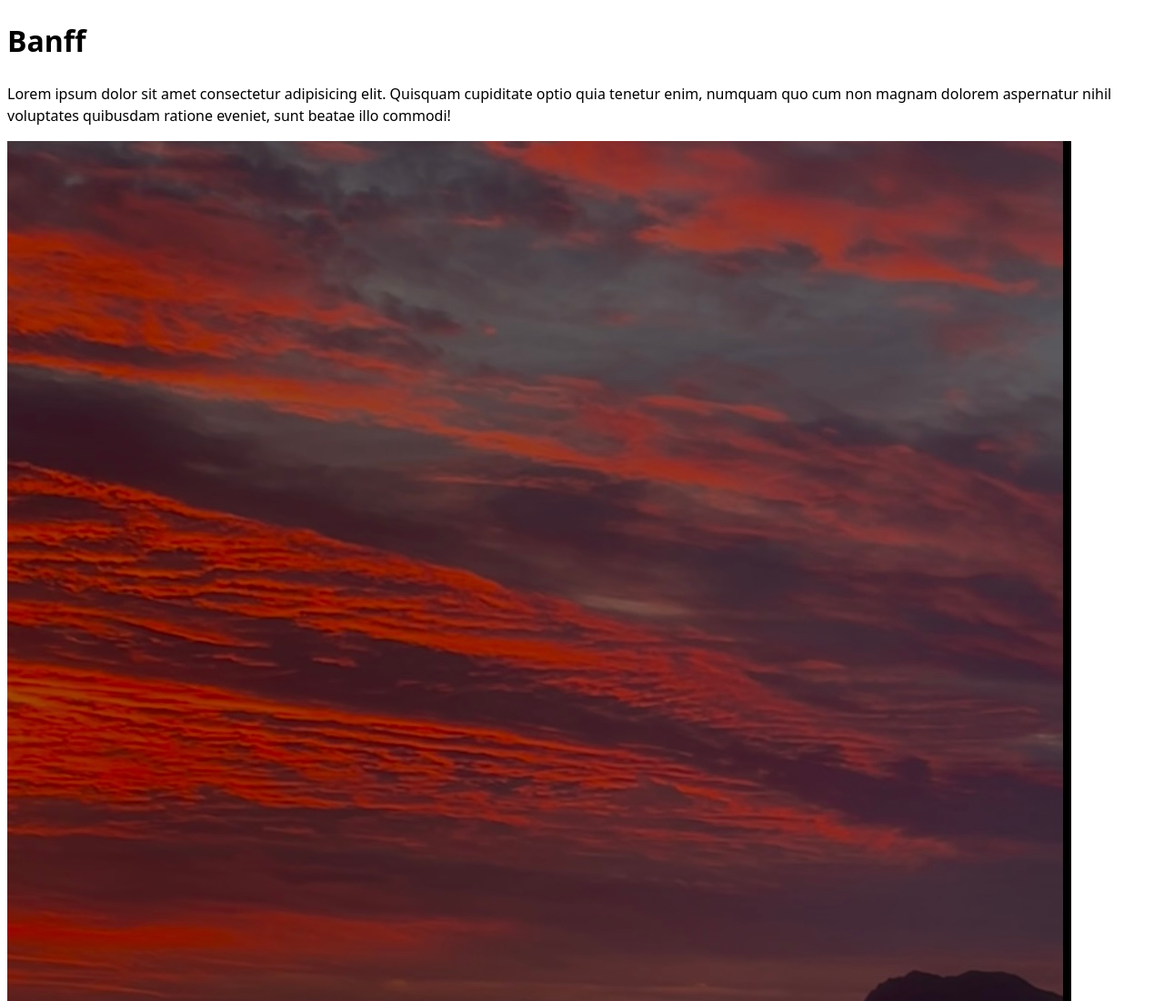
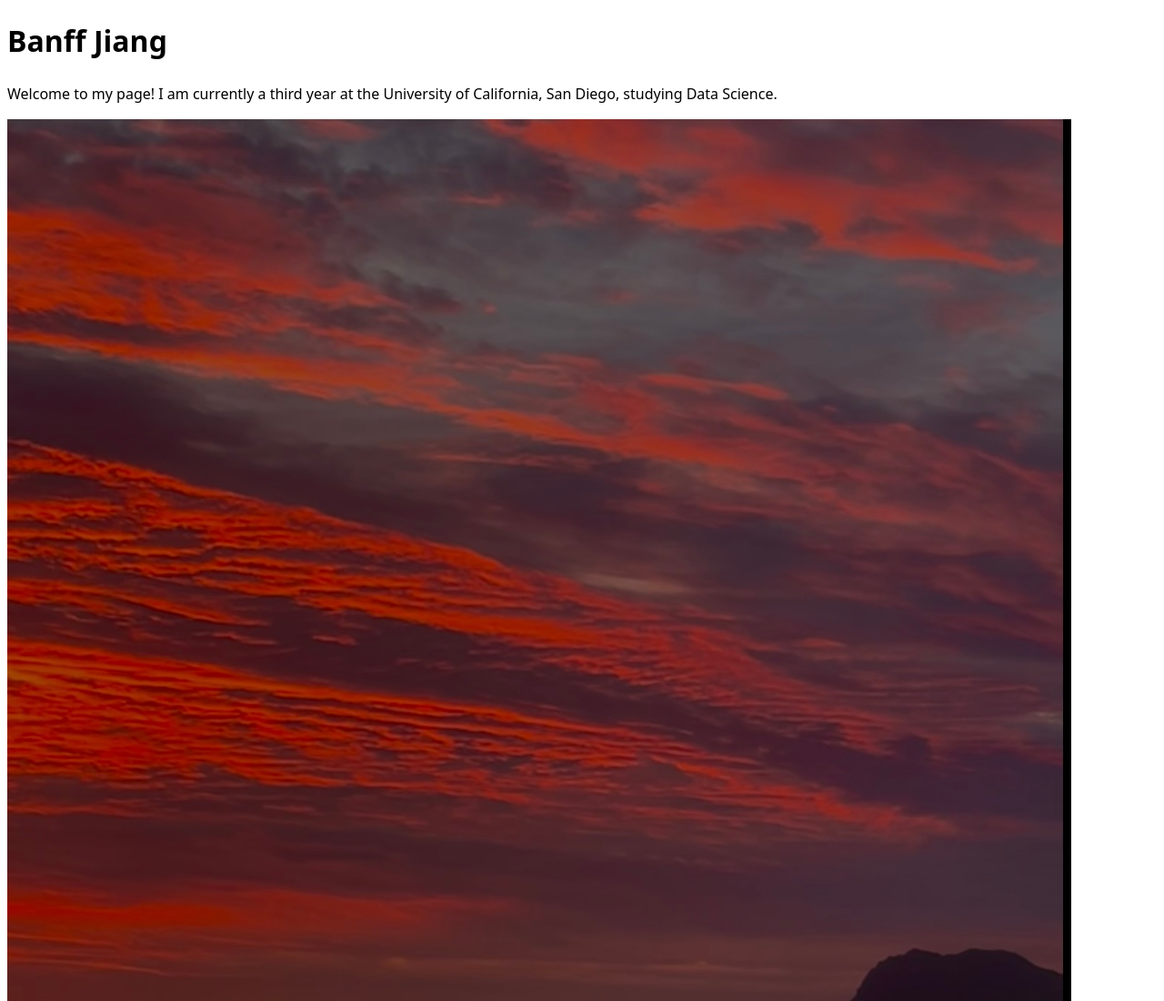
Before and after one commit to banffjiang/portfolio, a plain HTML site: page index.html in a window 1280 px wide. Shown: the top 1100 px of the page at 91% size. Drawn offline with Linux system fonts and the light colour scheme.

Commit message:
updated index.html instead of latin

```diff
--- a/index.html
+++ b/index.html
@@ -8,8 +8,8 @@
     <link rel = "stylesheet" href = "style.css">
 </head>
 <body>
-    <h1>Banff</h1>
-    <p>Lorem ipsum dolor sit amet consectetur adipisicing elit. Quisquam cupiditate optio quia tenetur enim, numquam quo cum non magnam dolorem aspernatur nihil voluptates quibusdam ratione eveniet, sunt beatae illo commodi!</p>
+    <h1>Banff Jiang</h1>
+    <p>Welcome to my page! I am currently a third year at the University of California, San Diego, studying Data Science.</p>
     <img src = "images/photo.jpeg" alt = "Sunset during trip to Hawaii this summer" />
 </body>
 </html>
```
